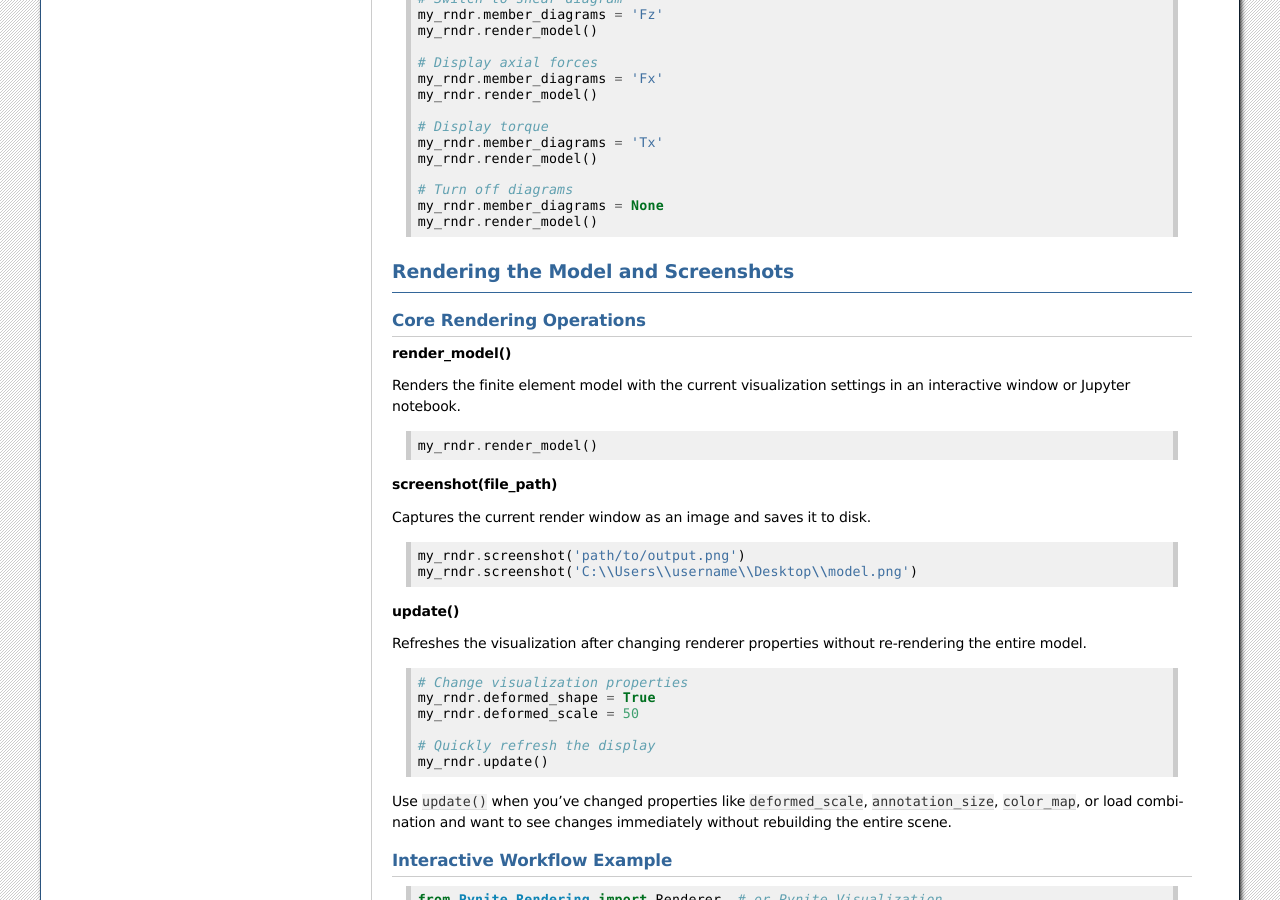
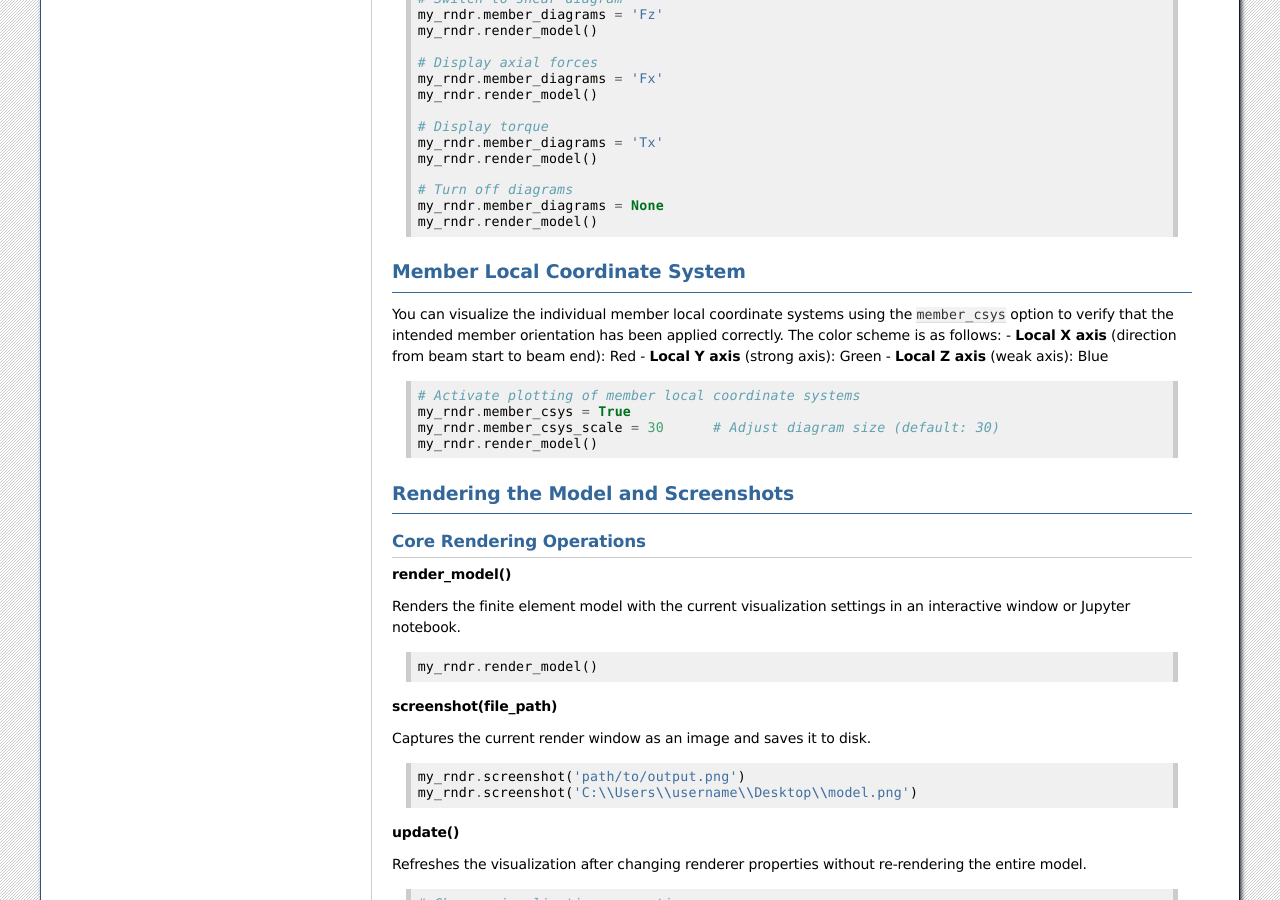
Before and after one commit to JWock82/Pynite, a Sphinx documentation site: the page built from docs/source/rendering.rst, in a window 1280 px wide and 900 px high, scrolled down 3524 px. Built offline with Sphinx 7.4.7, drawn with Linux system fonts in a browser that asks for light colours; some of the changed text lies outside the part shown.

Commit message:
Docs: Add member local csys rendering to docs

```diff
--- a/docs/source/rendering.rst
+++ b/docs/source/rendering.rst
@@ -238,6 +238,22 @@ You can easily switch between different diagram types:
     my_rndr.member_diagrams = None
     my_rndr.render_model()
 
+Member Local Coordinate System
+==================================
+
+You can visualize the individual member local coordinate systems using the ``member_csys`` option to verify that the intended member orientation has been applied correctly. The color scheme is as follows:
+- **Local X axis** (direction from beam start to beam end): Red
+- **Local Y axis** (strong axis): Green
+- **Local Z axis** (weak axis): Blue
+
+.. code-block:: python
+
+    # Activate plotting of member local coordinate systems
+    my_rndr.member_csys = True
+    my_rndr.member_csys_scale = 30      # Adjust diagram size (default: 30)
+    my_rndr.render_model()
+
+
 Rendering the Model and Screenshots
 ===================================
 
```
